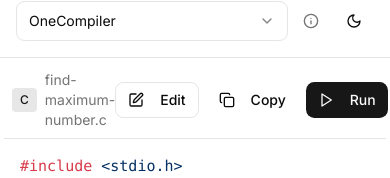
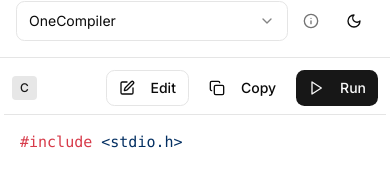
Before and after one commit to CubeStar1/daa-code-sandbox, a Next.js app: page / in a window 390 px wide. Shown: the part 123-301 px from the top of the page. Built offline with nearby package versions, Linux system fonts and the light colour scheme; no server answers.

Commit message:
Fix: Updated mobile view

```diff
--- a/components/code-editor.tsx
+++ b/components/code-editor.tsx
@@ -40,7 +40,7 @@ export function CodeEditor({ program, code, onCodeChange, onRun, onCopy, isRunni
       <div className="flex items-center justify-between p-2 border-b">
         <div className="flex items-center">
           <span className="bg-primary/10 text-primary rounded px-2 py-1 text-xs font-medium mr-2">C</span>
-          <span className="text-sm text-muted-foreground">{program.name.toLowerCase().replace(/\s+/g, "-")}.c</span>
+          <span className="hidden md:block text-sm text-muted-foreground">{program.name.toLowerCase().replace(/\s+/g, "-")}.c</span>
         </div>
         <div className="flex gap-2">
           <Button variant="outline" size="sm" onClick={() => setIsEditing(!isEditing)}>
```
